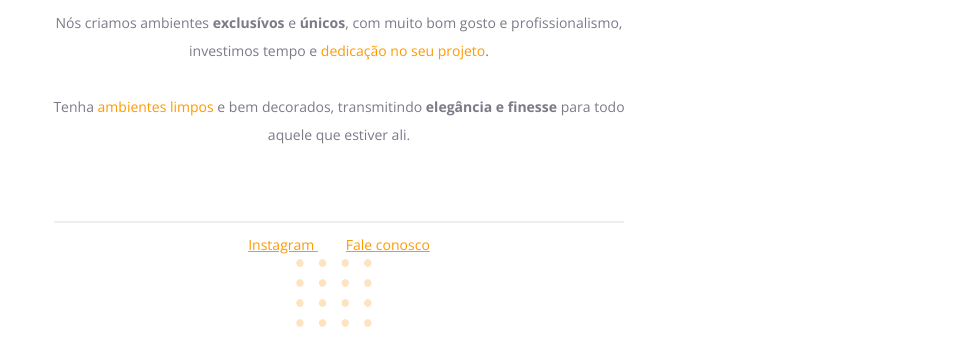
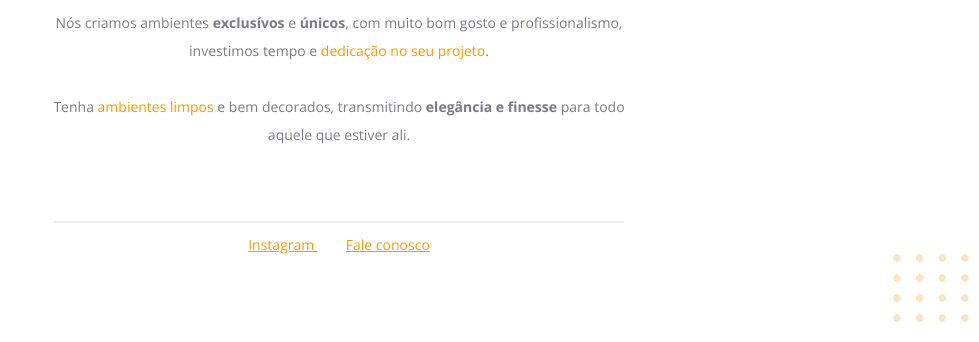
Before and after one commit to willnogueyra/projeto-01, a plain HTML site: page index.html in a window 1280 px wide. Shown: the part 468-810 px from the top of the page, without its empty margins (301-1280 px from the left). Drawn offline with nearby package versions, Linux system fonts and the light colour scheme.

Commit message:
projeto finalizado

```diff
--- a/index.html
+++ b/index.html
@@ -30,6 +30,7 @@
   <div id="footer">
     <div id="line"></div>
     <a
+      target="_blank"
       href="https://instagram.com/williamnogue">
         Instagram
     </a>
--- a/style.css
+++ b/style.css
@@ -35,6 +35,10 @@ p, #footer {
   line-height: 28px;
 }
 
+#footer {
+  margin-bottom: 33px;
+}
+
 #footer a + a { /* seleciona o link que tenha anterior a ele tenha um link */
   margin-left: 28px;
 }
@@ -45,3 +49,9 @@ p, #footer {
   margin: 0 auto 8px;
   border: 1px #ECEFF2 solid;
 }
+
+#balls {
+  position: fixed;
+  bottom: 0px;
+  right: 0px;
+}
```
